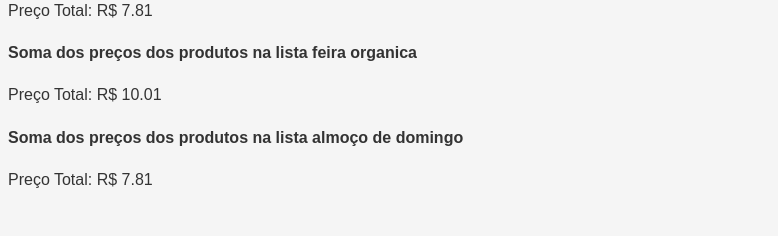
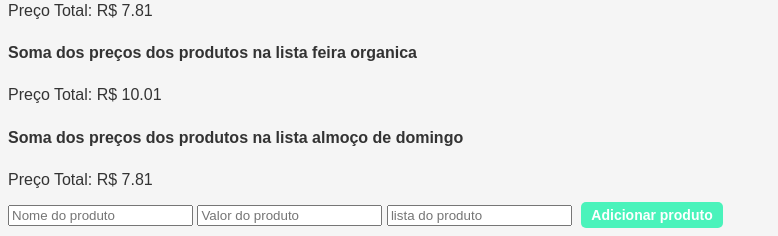
Before and after one commit to Tais8675/s-2, a Django app: page / in a window 1280 px wide. Shown: the part 873-1109 px from the top of the page, without its empty margins (0-778 px from the left). Before the commit the page ends 1061 px from the top, so only its background shows below. Run offline with Django 3.2, Linux system fonts and the light colour scheme; data comes from the database, SQL or seed files in the repository.

Commit message:
commit ofc

```diff
--- a/project/app/templates/app/index.html
+++ b/project/app/templates/app/index.html
@@ -1,6 +1,7 @@
 {% extends "app/layout.html" %}
 
 {% block body %}
+
 
 
 
@@ -31,13 +32,34 @@
             <li><a href="{% url 'app' app.id %}">item {{ app.id }}</a>: {{ app.compra }} R$ {{ app.preco }} <br> -Lista {{ app.lista }} <p></p></li>
         {% endfor %}
     </ul>
+
     <ul>
+
+
+
+
+	{% if produtos %}
+		<h2>Produtos Adicionados:</h2>
+		<ul>
+			{% for produto in produtos %}
+				<li>{{ produto.produto }} - R$ {{ produto.valor }}</li>
+			{% endfor %}
+		</ul>
+	{% endif %}
+
+    </ul>
+    <ul>
+
+
         {% for app in app %}
 
             <h4>Soma dos preços dos produtos na lista {{ app.lista }}</h4>
             <p>Preço Total: R$ {{ app.lista.total }}</p>
         {% endfor %}
     </ul>
+
+
+
 
 
     <style>
@@ -92,4 +114,47 @@ ul li:last-child {
 
    </style>
 
+
+
+   </script>
+
+<form id="formulario-produto">
+    <input type="text" name="nome" placeholder="Nome do produto">
+    <input type="number" name="valor" placeholder="Valor do produto">
+    <input type="text" name="lista" placeholder="lista do produto">
+    <button type="submit">Adicionar produto</button>
+</form>
+
+<script>
+    // Adiciona um listener no formulário que envia uma requisição POST para a API
+    document.querySelector('#formulario-produto').addEventListener('submit', function(event) {
+        event.preventDefault();
+
+        // Extrai os dados do formulário
+        const formData = new FormData(event.target);
+        const nome = formData.get('nome');
+        const valor = formData.get('valor');
+
+        // Envia a requisição POST para a rota adicionar-produto/
+        fetch('/adicionar-produto/', {
+            method: 'POST',
+            body: formData
+        }).then(function(response) {
+            if (response.ok) {
+                // Se a requisição for bem-sucedida, atualiza a página
+                location.reload();
+            } else {
+                // Caso contrário, exibe uma mensagem de erro
+                alert('Ocorreu um erro ao adicionar o produto');
+            }
+        }).catch(function(error) {
+            // Em caso de erro, exibe uma mensagem de erro
+            alert('Ocorreu um erro ao adicionar o produto');
+        });
+    });
+</script>
+
+
+
+
 {% endblock %}
--- a/project/app/urls.py
+++ b/project/app/urls.py
@@ -10,7 +10,5 @@ urlpatterns = [
     path('cadastro', views.cadastro, name='cadastro'),
     path('logar', views.logar, name='logar'),
     path('pagina', views.pagina, name='pagina'),
-
-
-
-]
+    path('adicionar-produto/', views.adicionar_produto, name='adicionar_produto'),
+  ]
--- a/project/app/views.py
+++ b/project/app/views.py
@@ -8,7 +8,35 @@ from django.contrib.auth import authenticate, login
 from django.contrib.auth.decorators import login_required
 
 
+
 # Create your views here.
+
+def adicionar_produto(request):
+    if request.method == 'POST':
+        # Extrai os dados do POST
+        nome = request.POST.get('nome')
+        valor = request.POST.get('valor')
+
+        # Salva o produto no banco de dados
+        produto = App(nome=nome, valor=valor)
+        produto.save()
+
+        # Retorna uma resposta JSON
+        return JsonResponse({'status': 'ok'})
+    else:
+        # Retorna uma resposta de erro caso o método HTTP não seja POST
+        return JsonResponse({'status': 'error', 'message': 'Método não permitido'})
+###
+
+##
+
+
+
+
+
+
+##
+
 
 def lista(request):
     context = {}
```
Also changed, not shown: project/app/forms.py (added, +7 -0 lines), project/app/templates/app/criar_app.html (added, +15 -0 lines), project/app/admin.py (line endings or trailing spaces).
